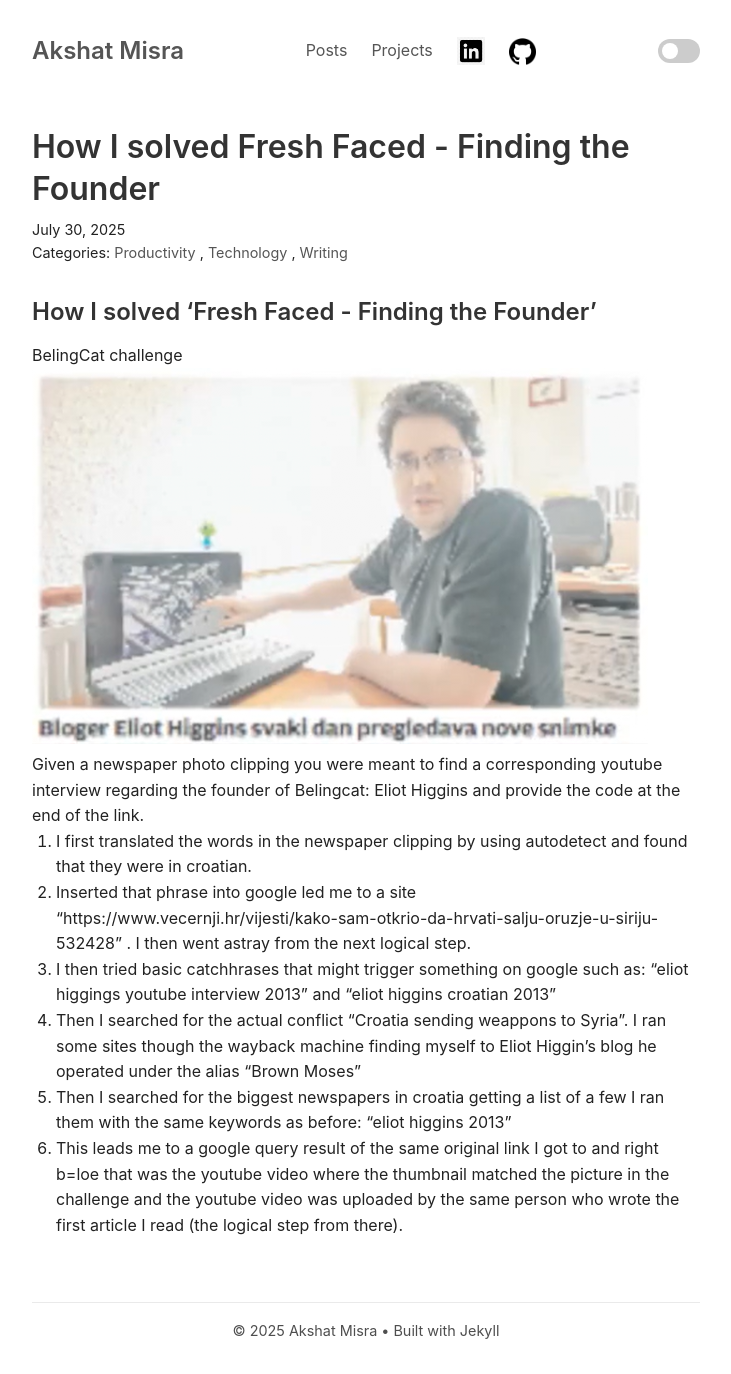
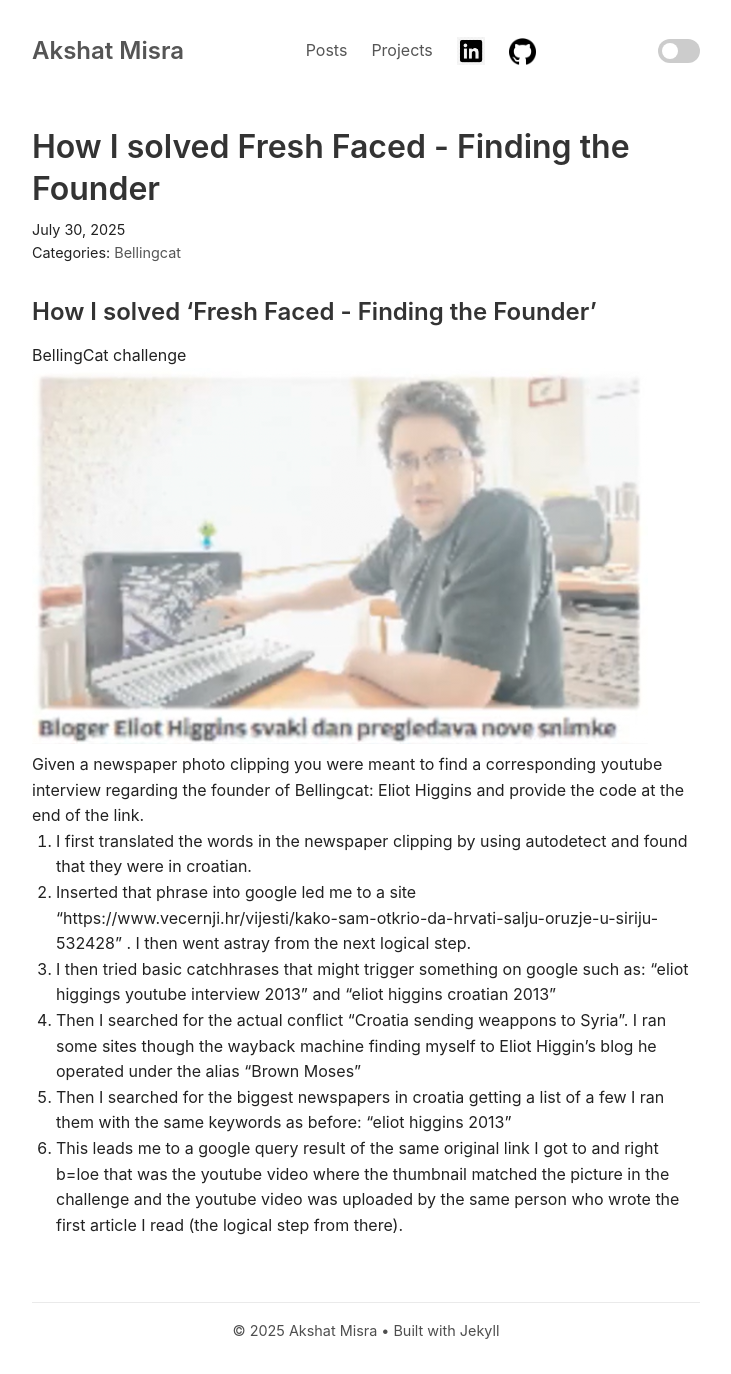
Before and after one commit to aksmisra1/ak, a Jekyll site: the page built from _posts/2025-07-30-freshfaced.md, in a window 1280 px wide. Shown: the whole page, without its empty margins (274-1005 px from the left). Built offline with Jekyll 4.4.1, drawn with Linux system fonts in a browser that asks for light colours.

Commit message:
Update 2025-07-30-freshfaced.md

```diff
--- a/_posts/2025-07-30-freshfaced.md
+++ b/_posts/2025-07-30-freshfaced.md
@@ -2,16 +2,16 @@
 layout: post
 title: "How I solved Fresh Faced - Finding the Founder"
 date: 2025-07-30
-categories: [productivity, technology, writing]
+categories: [Bellingcat]
 ---
 
 ## How I solved 'Fresh Faced - Finding the Founder'
 
-BelingCat challenge
+BellingCat challenge
 
 ![FreshFaced Challenge](../assets/images/freshfaced.png "FreshFaced Challenge")
 
-Given a newspaper photo clipping you were meant to find a corresponding youtube interview regarding the founder of Belingcat: Eliot Higgins and provide the code at the end of the link.
+Given a newspaper photo clipping you were meant to find a corresponding youtube interview regarding the founder of Bellingcat: Eliot Higgins and provide the code at the end of the link.
 
 1. I first translated the words in the newspaper clipping by using autodetect and found that they were in croatian.
 
```
